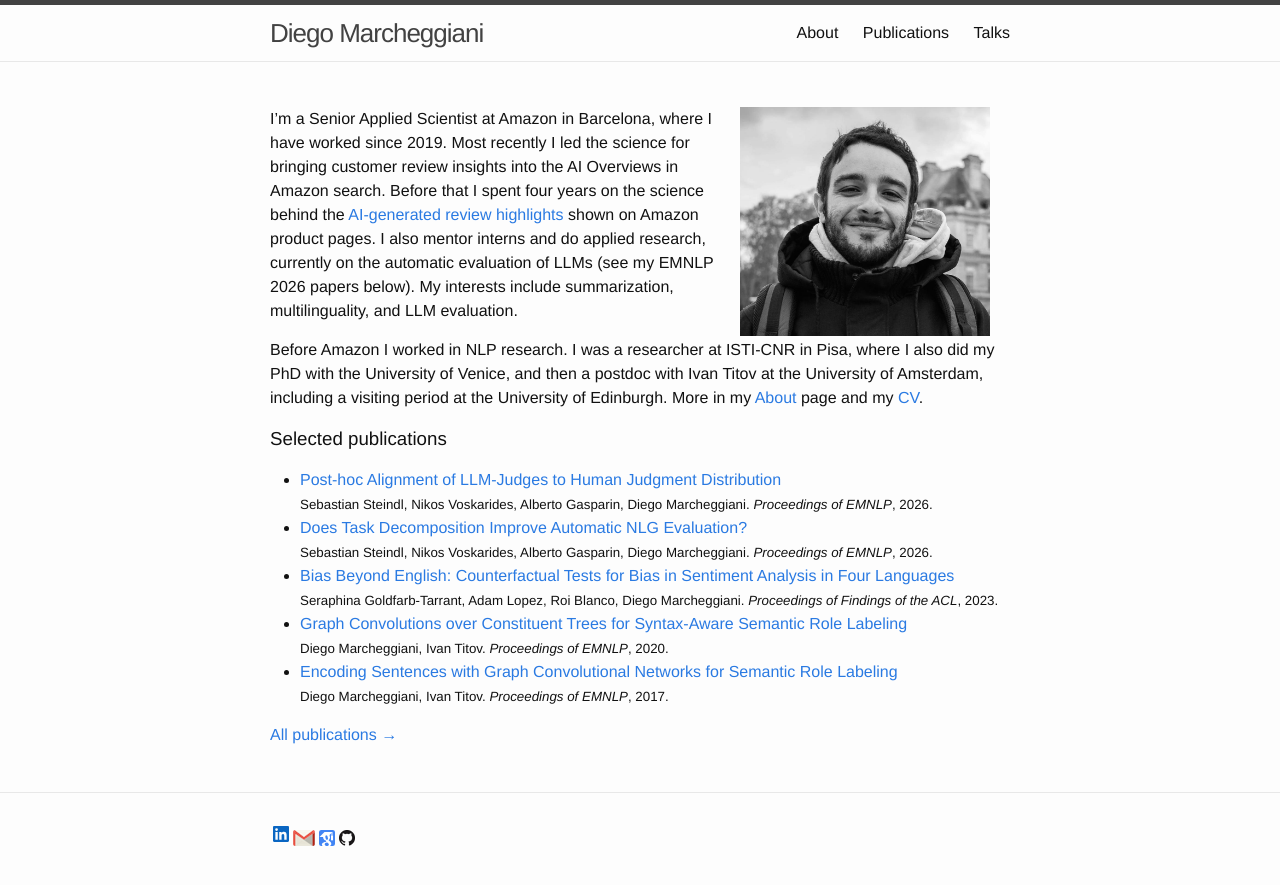
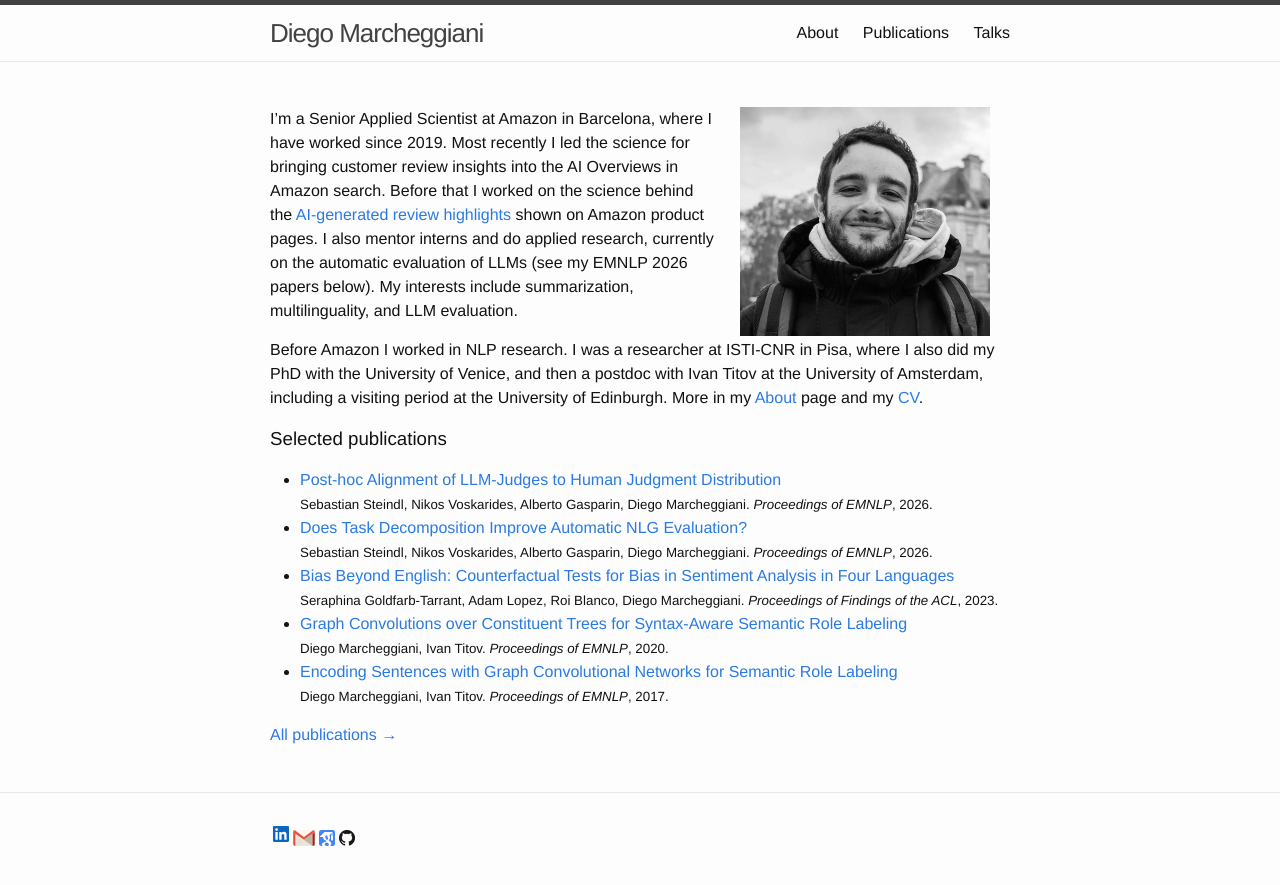
Before and after one commit to diegma/diegma.github.io, a Jekyll site: the page built from index.md, in a window 1280 px wide. Shown: the top 885 px of the page. Built offline with Jekyll 4.4.1, drawn with Linux system fonts in a browser that asks for light colours.

Commit message:
Drop 'four years' wording

```diff
--- a/index.md
+++ b/index.md
@@ -6,7 +6,7 @@ layout: default
 
 I'm a Senior Applied Scientist at Amazon in Barcelona, where I have worked since 2019.
 Most recently I led the science for bringing customer review insights into the AI Overviews in Amazon search.
-Before that I spent four years on the science behind the [AI-generated review highlights](https://www.aboutamazon.com/news/amazon-ai/amazon-improves-customer-reviews-with-generative-ai)
+Before that I worked on the science behind the [AI-generated review highlights](https://www.aboutamazon.com/news/amazon-ai/amazon-improves-customer-reviews-with-generative-ai)
 shown on Amazon product pages.
 I also mentor interns and do applied research, currently on the automatic evaluation of LLMs
 (see my EMNLP 2026 papers below). My interests include summarization, multilinguality, and LLM evaluation.
```
Also changed, not shown: pages/about.md (+1 -1 lines).
